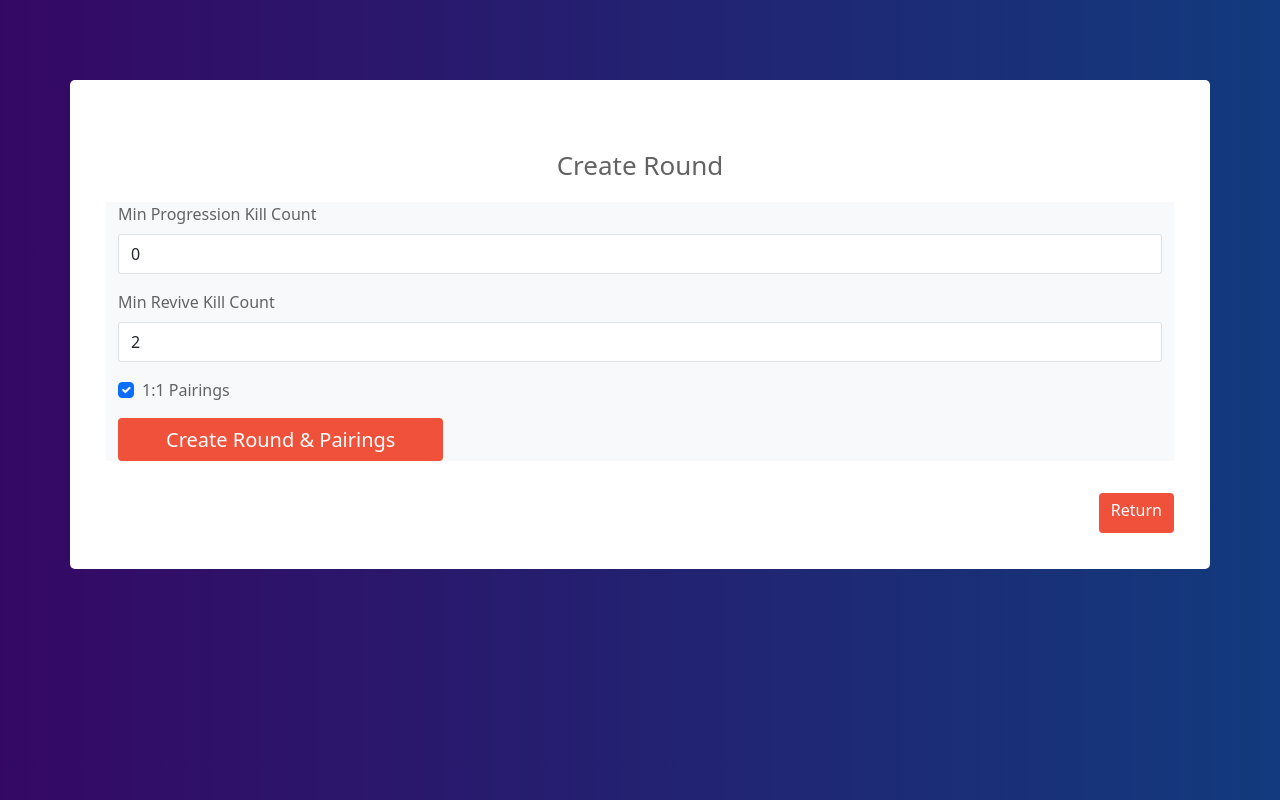
After one commit to MaxMessWithTech/SeniorAssassinApp, a Django app: page /create-round/16 in a window 1280 px wide. The commit adds this page. Run offline with Django 5.2, Linux system fonts and the light colour scheme; a user stored in the database is signed in; parts of the project's set-up code (start-up, migrations or seed data) failed here and were passed over; some libraries are stand-ins or nearby versions.

Commit message:
Added capability for Multiple Pairings

```diff
--- /dev/null
+++ b/assignments/templates/assignments/create_round.html
@@ -0,0 +1,183 @@
+<!DOCTYPE html>
+<html>
+    <head>
+        <title>U-High Senior Assassin | Login</title>
+
+        {% load bootstrap5 %}
+        {% bootstrap_css %}
+        {% bootstrap_javascript %}
+
+        {% load static %}
+
+        <meta charset="UTF-8">
+        <meta name="viewport" content="width=device-width, initial-scale=1.0">
+        <link rel="icon" href="{% static 'images/favicon.png' %}" type="image/x-icon">
+
+        <link rel="stylesheet" href="https://fonts.googleapis.com/icon?family=Material+Icons">
+        <link href="https://fonts.googleapis.com/css2?family=Material+Symbols+Outlined" rel="stylesheet" />
+
+
+        <style>
+            .gradient-custom {
+                /* fallback for old browsers */
+                background: #6a11cb;
+
+                /* Chrome 10-25, Safari 5.1-6 */
+                background: -webkit-linear-gradient(to right, rgba(106, 17, 203, 1), rgba(37, 117, 252, 1));
+
+                /* W3C, IE 10+/ Edge, Firefox 16+, Chrome 26+, Opera 12+, Safari 7+ */
+                background: linear-gradient(to right, rgba(106, 17, 203, 1), rgba(37, 117, 252, 1))
+            }
+            .modal-confirm {
+                color: #636363;
+
+            }
+            .modal-confirm .modal-content {
+                padding: 20px;
+                border-radius: 5px;
+                border: none;
+            }
+            .modal-confirm .modal-header {
+                border-bottom: none;
+                position: relative;
+            }
+            .modal-confirm h4 {
+                text-align: center;
+                font-size: 26px;
+                margin: 30px 0 -15px;
+            }
+            .modal-confirm .form-control, .modal-confirm .btn {
+                min-height: 40px;
+                border-radius: 3px;
+            }
+            .modal-confirm .close {
+                position: absolute;
+                top: -5px;
+                right: -5px;
+            }
+            .modal-confirm .modal-footer {
+                border: none;
+                text-align: center;
+                border-radius: 5px;
+                font-size: 13px;
+            }
+            .modal-confirm .icon-box {
+                color: #fff;
+                position: absolute;
+                margin: 0 auto;
+                left: 0;
+                right: 0;
+                top: -70px;
+                width: 95px;
+                height: 95px;
+                border-radius: 50%;
+                z-index: 9;
+                background: #ef513a;
+                padding: 15px;
+                text-align: center;
+                box-shadow: 0px 2px 2px rgba(0, 0, 0, 0.1);
+            }
+            .modal-confirm .icon-box i {
+                font-size: 56px;
+                position: relative;
+                top: 4px;
+            }
+            .modal-confirm.modal-dialog {
+                margin-top: 80px;
+            }
+            .modal-confirm .btn {
+                color: #fff;
+                border-radius: 4px;
+                background: #ef513a;
+                text-decoration: none;
+                transition: all 0.4s;
+                line-height: normal;
+                border: none;
+            }
+            .modal-confirm .btn:hover, .modal-confirm .btn:focus {
+                background: #da2c12;
+                outline: none;
+            }
+            .trigger-btn {
+                display: inline-block;
+                margin: 100px auto;
+            }
+
+            #purge-countdown {
+                display: flex;
+                flex-direction: column;
+                align-items: center;
+                justify-content: center;
+
+                text-align: center;
+
+                border-style: solid;
+                border-width: 1px;
+                border-color: black;
+                padding:5px;
+
+                width:100%;
+            }
+        </style>
+    </head>
+    <body>
+        <section class="vh-100 gradient-custom">
+            <div id="purgeModel" class="modal fade show" tabindex="-1">
+                <div class="modal-dialog modal-confirm modal-xl">
+                  <div class="modal-content d-flex justify-content-center">
+
+                    <div class="modal-header">
+                      <h4 class="modal-title w-100">Create Round</h4>
+                    </div>
+
+                    <div class="modal-body">
+                        <div class="container bg-light">
+                            <form action="{% url 'assignments:create-round-post' %}" method="post">
+                                {% csrf_token %}
+
+                                <div class="mb-3">
+                                    <label for="prog_kills" class="form-label">Min Progression Kill Count</label>
+                                    <input type="number" class="form-control" id="prog_kills" name="prog_kills" value="0" />
+                                </div>
+                                <div class="mb-3">
+                                    <label for="rev_kills" class="form-label">Min Revive Kill Count</label>
+                                    <input type="number" class="form-control" id="rev_kills" name="rev_kills" value="2" />
+                                </div>
+                                <div class="mb-3">
+                                    <div class="form-check">
+                                        <input class="form-check-input" type="checkbox" checked id="direct-pairings" name="direct-pairings">
+                                        <label class="form-check-label" for="direct-pairings">
+                                            1:1 Pairings
+                                        </label>
+                                    </div>
+                                </div>
+
+
+                                <input type="hidden" id="prev_round_id" name="prev_round_id" value="{{prev_round_id}}" />
+
+                                <input
+                                    data-mdb-button-init
+                                    data-mdb-ripple-init
+                                    class="btn btn-outline-light btn-lg px-5"
+                                    type="submit"
+                                    value="Create Round & Pairings"
+                                />
+                            </form>
+                        </div>
+                    </div>
+
+                    <div class="modal-footer">
+                      <a class="btn btn-danger btn-block" href="/admin-control">Return</a>
+                    </div>
+
+                  </div>
+                </div>
+              </div>
+        </section>
+    </body>
+
+    <script>
+        var myModal = new bootstrap.Modal(document.getElementById('purgeModel'), {})
+        myModal.show()
+    </script>
+</html>
--- a/assignments/templatetags/list_format.py
+++ b/assignments/templatetags/list_format.py
@@ -8,6 +8,7 @@ def list_formatting(value):
 
 @register.filter(name='query_to_list')
 def convertQueryToNameList(query) -> list:
+
 	out = list()
 
 	for p in query:
--- a/assignments/templatetags/target_filters.py
+++ b/assignments/templatetags/target_filters.py
@@ -5,7 +5,8 @@ register = template.Library()
 @register.filter(name='target_remaining')
 def targetRemaining(all_p):
 
-    print(all_p)
+    if len(filtered_p) == 0:
+        return ""
 
     filtered_p = list()
 
--- a/assignments/urls.py
+++ b/assignments/urls.py
@@ -12,13 +12,17 @@ urlpatterns = [
     path("vote/<team_code>/<issue_id>", views.vote, name="vote"),
 
     path("home/<team_code>/report-kill", views.reportKill, name="report-kill"),
-    path("assign-teams-in-round", views.createRound, name="assign-teams"),
     path("add-things", views.addThings, name="add-things"),
     path("eliminate-participant", views.eliminateParticipant, name="eliminate-participant"),
     path("add_drive_url", views.add_drive_url, name="add_drive_url"),
     path("cleanup_round", views.cleanup_round, name="cleanup_round"),
     path("create_purge", views.create_purge, name="create_purge"),
+
+    path("create-round/<prev_round_id>", views.createRoundPage, name="create-round"),
+    path("create-round-post/", views.createRoundPost, name="create-round-post"),
+
     path("admin-control", views.adminControl, name="admin-control"),
+
     path("accounts/login/", views.admin_login_view, name="admin-login"),
 ]
 
--- a/assignments/views.py
+++ b/assignments/views.py
@@ -125,15 +125,14 @@ def home(request, team_code):
 
 	cur_round_targets = Target.objects.filter(round = current_round).filter(prosecuting_team = team)
 
-	if len(cur_round_targets) != 1:
-		print(f"Invalid number of targets!! Currently has {cur_round_targets}")
-
-	cur_target = cur_round_targets[0]
+	cur_targets = cur_round_targets
 
 	# NOTIFICATIONS
 
 	notifications = Notifications()
-	notifications.addKills( kills=Kill.objects.filter(target=cur_target) )
+	for target in cur_targets:
+		notifications.addKills( kills=Kill.objects.filter(target=target) )
+
 	notifications.addIssues( issues = Issue.objects.filter(closed=False), team_code=team_code )
 	notifications.addStatus()
 
@@ -149,12 +148,11 @@ def home(request, team_code):
 		'cur_round_start': current_round.start_date,
 		'cur_round_end': current_round.end_date,
 
-		'target_team': cur_target.target_team,
 		'team': team,
 
 		'notifications': notifications.get(),
 
-		'cur_target':cur_target,
+		'cur_targets':cur_targets,
 		'rule_suspension': ruleSuspension
 
 	}
@@ -308,25 +306,54 @@ def admin_login_view(request):
 		return HttpResponseRedirect(reverse("assignments:admin-control"))
 
 
+# URL "create-round-post"
 @login_required(login_url="/accounts/login/")
-def createRound(request):
+def createRoundPost(request):
 	if request.method != 'POST':
 		return HttpResponseBadRequest("Must be a POST request!")
 
-	if "round_num" not in request.POST:
-		return HttpResponseBadRequest("missing round_num param!")
-	if "start_date" not in request.POST:
-		return HttpResponseBadRequest("missing start_date param!")
-	if "end_date" not in request.POST:
-		return HttpResponseBadRequest("missing end_date param!")
+	if "prog_kills" not in request.POST:
+		return HttpResponseBadRequest("missing prog_kills param!")
+	if "rev_kills" not in request.POST:
+		return HttpResponseBadRequest("missing rev_kills param!")
 
-	roundManager.create_new_round(
-		request.POST["round_num"],
-		request.POST["start_date"],
-		request.POST["end_date"]
+	if "prev_round_id" not in request.POST:
+		return HttpResponseBadRequest("missing prev_round_id param!")
+
+
+	# prevRound = Round.objects.get(request.POST["prev_round_id"])
+	prevRound = get_object_or_404(Round, id=request.POST["prev_round_id"])
+
+	newRound = roundManager.create_new_round(
+		round_num = prevRound.index + 1,
+		start_date = prevRound.end_date.date().isoformat(),
+		end_date = (prevRound.end_date.date() + timezone.timedelta(days=7)).isoformat(),
+
+		prog_kills = request.POST["prog_kills"],
+		rev_kills = request.POST["rev_kills"],
+		direct_pairings = ("direct-pairings" in request.POST)
 	)
 
-	return HttpResponseRedirect(reverse("assignments:admin-control"))
+	template = loader.get_template("assignments/success.html")
+	context = {
+		'message': 	f"Successfully ended round {prevRound.index}, " +
+					f"then successfully created round {newRound.index} with new pairings."
+	}
+	return HttpResponse(template.render(context, request))
+
+
+
+# This is the page that end round directs the user to allow them to select
+@login_required(login_url="/accounts/login/")
+def createRoundPage(request, prev_round_id):
+
+	# prev_round = get_object_or_404(Round, id=prev_round_id)
+
+	template = loader.get_template("assignments/create_round.html")
+	context = {
+		'prev_round_id': prev_round_id
+	}
+	return HttpResponse(template.render(context, request))
 
 
 # MAIN VIEW
@@ -394,14 +421,11 @@ def eliminateParticipant(request):
 	target_id, elimed_participant_id, eliminator_id, date
 	"""
 
-	if "target_id" not in request.POST:
-		return HttpResponseBadRequest("missing target ID param!")
 	if "elimed_participant_id" not in request.POST:
 		return HttpResponseBadRequest("missing elimed_participant ID param!")
 	if "eliminator_id" not in request.POST:
 		return HttpResponseBadRequest("missing eliminator ID param!")
 
-	target = get_object_or_404(Target, id=int(request.POST["target_id"]))
 
 	elimed_participant = get_object_or_404(
 		Participant, id=int(request.POST["elimed_participant_id"])
@@ -410,6 +434,12 @@ def eliminateParticipant(request):
 	eliminator = get_object_or_404(
 		Participant, id=int(request.POST["eliminator_id"])
 	)
+
+	if "target_id" in request.POST:
+		target = get_object_or_404(Target, id=int(request.POST["target_id"]))
+	else:
+		target = get_object_or_404(Target, target_team=elimed_participant.team, prosecuting_team=eliminator.team)
+
 
 	if elimed_participant.round_eliminated or elimed_participant.eliminated_permanently:
 		# template = loader.get_template("assignments/failedToKill.html")
@@ -502,6 +532,7 @@ def cleanup_round(request):
 	round.completed = True
 	round.save()
 
+	"""
 	roundManager.create_new_round(
 		round_num = round.index + 1,
 		start_date = round.end_date.date().isoformat(),
@@ -514,6 +545,8 @@ def cleanup_round(request):
 					f"then successfully created round {round.index + 1} with new pairings."
 	}
 	return HttpResponse(template.render(context, request))
+	"""
+	return HttpResponseRedirect(reverse("assignments:create-round", args=(round.id,)))
 
 
 def random_date(start_date:datetime.date, end_date:datetime.date):
```
Also changed, not shown: assignments/models.py (+17 -4 lines), assignments/roundManager.py (+30 -3 lines), assignments/templates/assignments/adminControl.html (+89 -53 lines), assignments/templates/assignments/home.html (+9 -4 lines), db.sqlite3.
